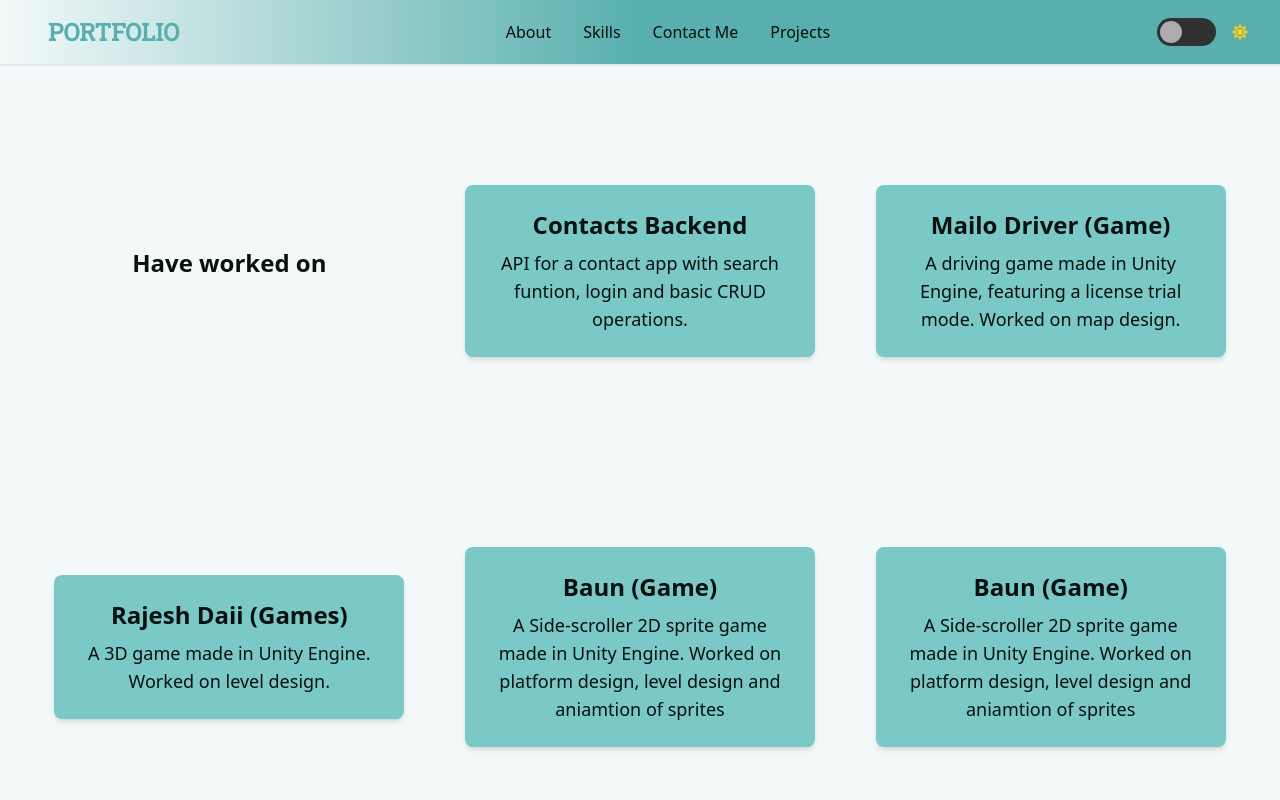
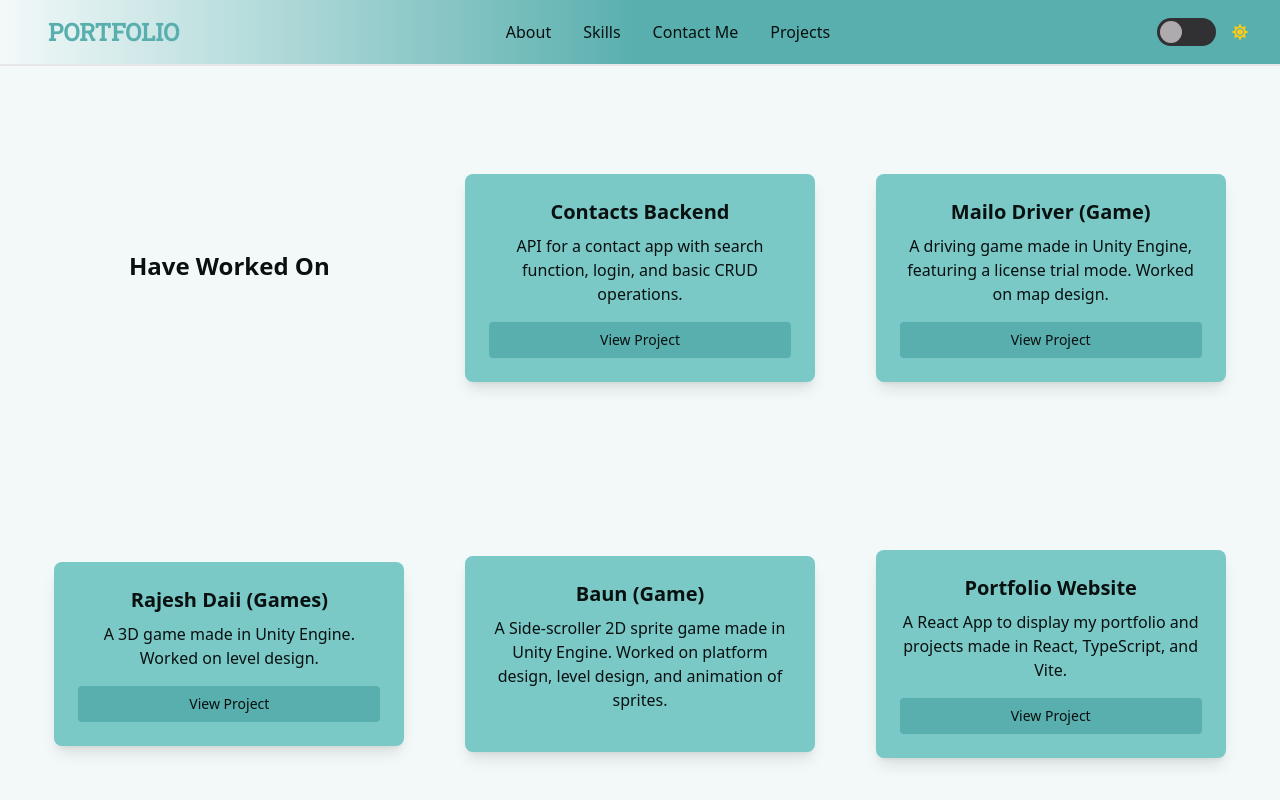
Before and after one commit to Shreevat/Portfolio, a React (Vite) app: page /Projects in a window 1280 px wide. Shown: the top 800 px of the page. Built offline with nearby package versions, Linux system fonts and the light colour scheme.

Commit message:
cleaning up the code, and visual touch ups

```diff
--- a/src/Pages/Contact.tsx
+++ b/src/Pages/Contact.tsx
@@ -7,13 +7,17 @@ const Contact = () => {
     <>
       <div
         id="contactme"
-        className="max-w-md  mt-8 mb-8 mx-auto p-4 bg-tertiary rounded-lg shadow-md"
-      >
-        <h2 className="text-2xl font-bold text-center mb-4">Get in Touch</h2>
+className="w-[80%] md:w-[50%] absolute top-1/2 left-1/2 transform -translate-x-1/2 -translate-y-1/2 p-2 bg-tertiary rounded-lg shadow-md mx-auto"      >
+        <h2 className="text-2xl font-bold text-text text-center mb-4">Get in Touch</h2>
         <form className="flex flex-col items-center">
           <input
             type="text"
             placeholder="Your Name"
+            className="w-full p-2 mb-4 bg-secondary rounded-lg"
+          />
+          <input
+            type="email"
+            placeholder="Your Email"
             className="w-full p-2 mb-4 bg-secondary rounded-lg"
           />
           <textarea
--- a/src/Pages/Projects.tsx
+++ b/src/Pages/Projects.tsx
@@ -11,49 +11,62 @@ import {
   verticalListSortingStrategy,
 } from "@dnd-kit/sortable";
 import { useState } from "react";
-import { PROJECTS } from "../constants/project.ts";
+import { PROJECTS } from "../constants/project";
 import withLayout from "../hoc/withLayout";
-import SortableItem from "../components/SortableItem.tsx"; // Custom component for sortable items
+import SortableItem from "../components/SortableItem"; // Custom component for sortable items
 
 function Project() {
   const [projects, setProjects] = useState(PROJECTS);
 
-  // drag-and-drop ko sensor
+  // Setup DnD sensors
   const sensors = useSensors(useSensor(MouseSensor));
 
-  // drag-end event handler
+  // Handle drag-and-drop event
   const handleDragEnd = (event: DragEndEvent) => {
     const { active, over } = event;
-    if (active.id !== over?.id) {
+
+    if (over && active.id !== over.id) {
       const oldIndex = projects.findIndex((p) => p.id === active.id);
-      const newIndex = projects.findIndex((p) => p.id === over?.id);
-      setProjects((prev) => arrayMove(prev, oldIndex, newIndex));
+      const newIndex = projects.findIndex((p) => p.id === over.id);
+
+      setProjects((prevProjects) =>
+        arrayMove(prevProjects, oldIndex, newIndex)
+      );
     }
   };
 
   return (
     <DndContext sensors={sensors} onDragEnd={handleDragEnd}>
       <div className="projects-container grid grid-cols-1 sm:grid-cols-2 lg:grid-cols-3 gap-4 items-center justify-items-center p-8 min-h-screen overflow-y-auto shadow-md">
-        <h1 className="text-2xl text-text font-bold text-center mb-4">
-          Have worked on
+        <h1 className="text-2xl text-text font-bold text-center mb-6">
+          Have Worked On
         </h1>
-
         <SortableContext
-          items={projects.map((p) => p.id)}
+          items={projects.map((project) => project.id)}
           strategy={verticalListSortingStrategy}
         >
           {projects.map((project, index) => (
             <SortableItem key={project.id} id={project.id}>
               <div
-                className="sortable-item bg-tertiary p-6 rounded-lg shadow-md hover:scale-105 transition-transform duration-300 w-full max-w-[350px] mx-auto"
+                className="sortable-item bg-tertiary p-6 rounded-lg shadow-lg hover:scale-105 transition-transform duration-300 w-full max-w-[350px] mx-auto"
                 style={{ animationDelay: `${index * 0.3}s` }}
               >
-                <h2 className="text-2xl text-text font-bold text-center mb-2">
+                <h2 className="text-xl font-semibold text-text text-center mb-2">
                   {project.title}
                 </h2>
-                <p className="text-lg text-text text-center">
+                <p className="text-base text-text text-center mb-4">
                   {project.description}
                 </p>
+                {project.link && (
+                  <a
+                    href={project.link}
+                    target="_blank"
+                    rel="noopener noreferrer"
+                    className="flex justify-center items-center bg-primary text-text text-center font-medium text-sm px-4 py-2 rounded hover:bg-primary-dark transition"
+                  >
+                    View Project
+                  </a>
+                )}
               </div>
             </SortableItem>
           ))}
@@ -62,7 +75,5 @@ function Project() {
     </DndContext>
   );
 }
-
 const ProjectWithLayout = withLayout(Project);
-
 export default ProjectWithLayout;
--- a/src/constants/project.ts
+++ b/src/constants/project.ts
@@ -3,8 +3,9 @@ export const PROJECTS = [
     id: "project-1",
     title: "Contacts Backend",
     description: `
-    API for a contact app with search funtion, login and basic CRUD operations.
+      API for a contact app with search function, login, and basic CRUD operations.
     `,
+    link: "https://github.com/Shreevat/Contacts",
   },
   {
     id: "project-2",
@@ -13,28 +14,32 @@ export const PROJECTS = [
       A driving game made in Unity Engine, featuring a license trial mode.
       Worked on map design.
     `,
+    link: "https://drive.google.com/drive/folders/1GCVMZWSbKnadJGPOg4WWOKrjS6Gyo4oP?usp=drive_link",
   },
   {
     id: "project-3",
     title: "Rajesh Daii (Games)",
     description: `
       A 3D game made in Unity Engine.
-    Worked on level design.`,
+      Worked on level design.
+    `,
+    link: "https://drive.google.com/drive/folders/1Z5YeSFo3bUvMq_q04TkBTkSZz5LCHCAH?usp=drive_link",
   },
-
   {
     id: "project-4",
     title: "Baun (Game)",
     description: `
       A Side-scroller 2D sprite game made in Unity Engine.
-    Worked on platform design, level design and aniamtion of sprites`,
+      Worked on platform design, level design, and animation of sprites.
+    `,
+    link: "",
   },
-
   {
     id: "project-5",
-    title: "Baun (Game)",
+    title: "Portfolio Website",
     description: `
-    A Side-scroller 2D sprite game made in Unity Engine.
-    Worked on platform design, level design and aniamtion of sprites`,
+      A React App to display my portfolio and projects made in React, TypeScript, and Vite.
+    `,
+    link: "https://github.com/Shreevat/Portfolio",
   },
 ];
--- a/src/hooks/useIntersectionObserver.tsx
+++ b/src/hooks/useIntersectionObserver.tsx
@@ -1,14 +1,9 @@
-// src/hooks/useIntersectionObserver.tsx
-
 import { useState, useEffect } from "react";
 
-// Define the type for options passed to the observer
 interface ObserverOptions {
   threshold: number; //  esle chai tyo id wala element katiko view ma xa herxa (0.0 to 1.0)
 }
 
-
-// this is to racks whether anelement with a `id` is in view
 const useIntersectionObserver = (id: string, options: ObserverOptions) => {
   // State
   const [isInView, setIsInView] = useState(false);
--- a/tailwind.config.js
+++ b/tailwind.config.js
@@ -44,6 +44,7 @@ export default {
           '0%': { transform: 'translateX(100%)', opacity: 0 },
           '100%': { transform: 'translateX(0)', opacity: 1 },
         },
+
       },
     },
   },
```
Lines whose indentation alone changed are shown as unchanged.
